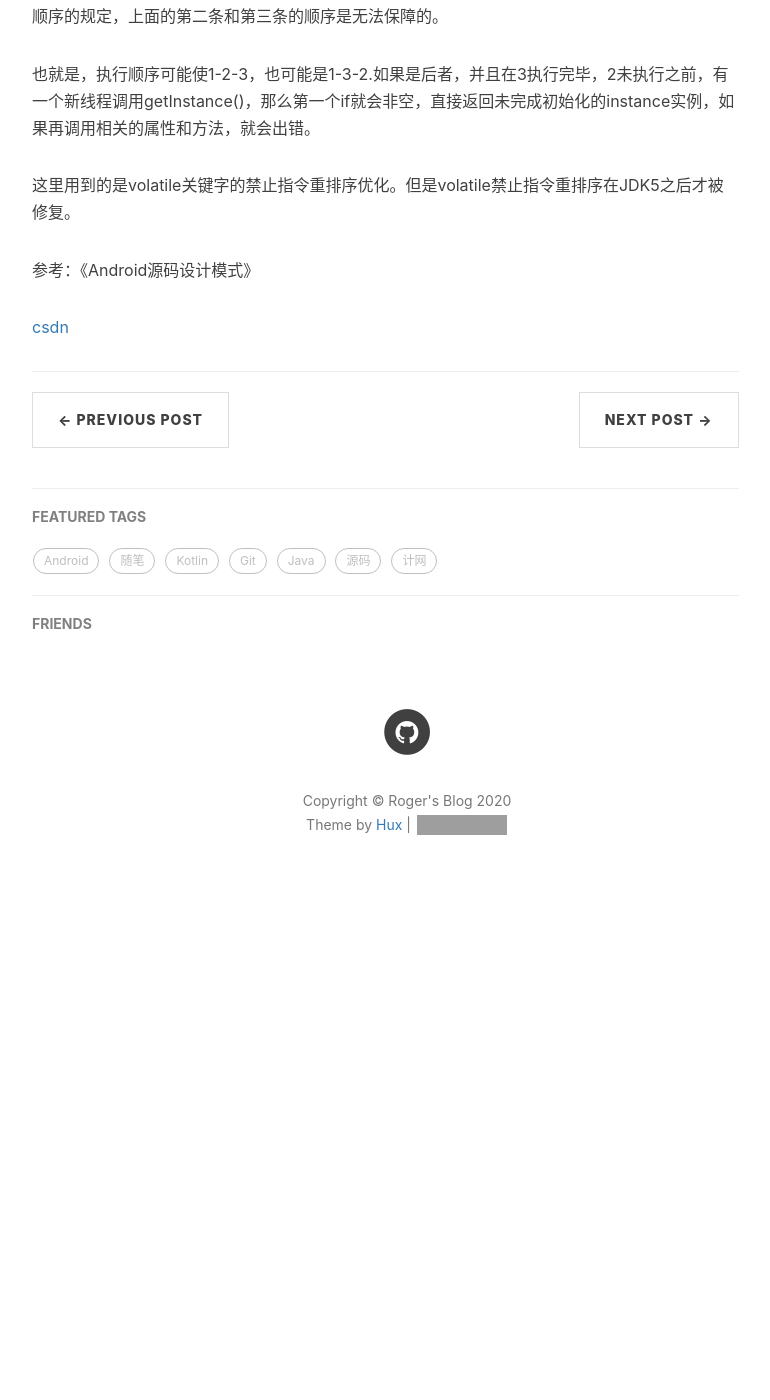
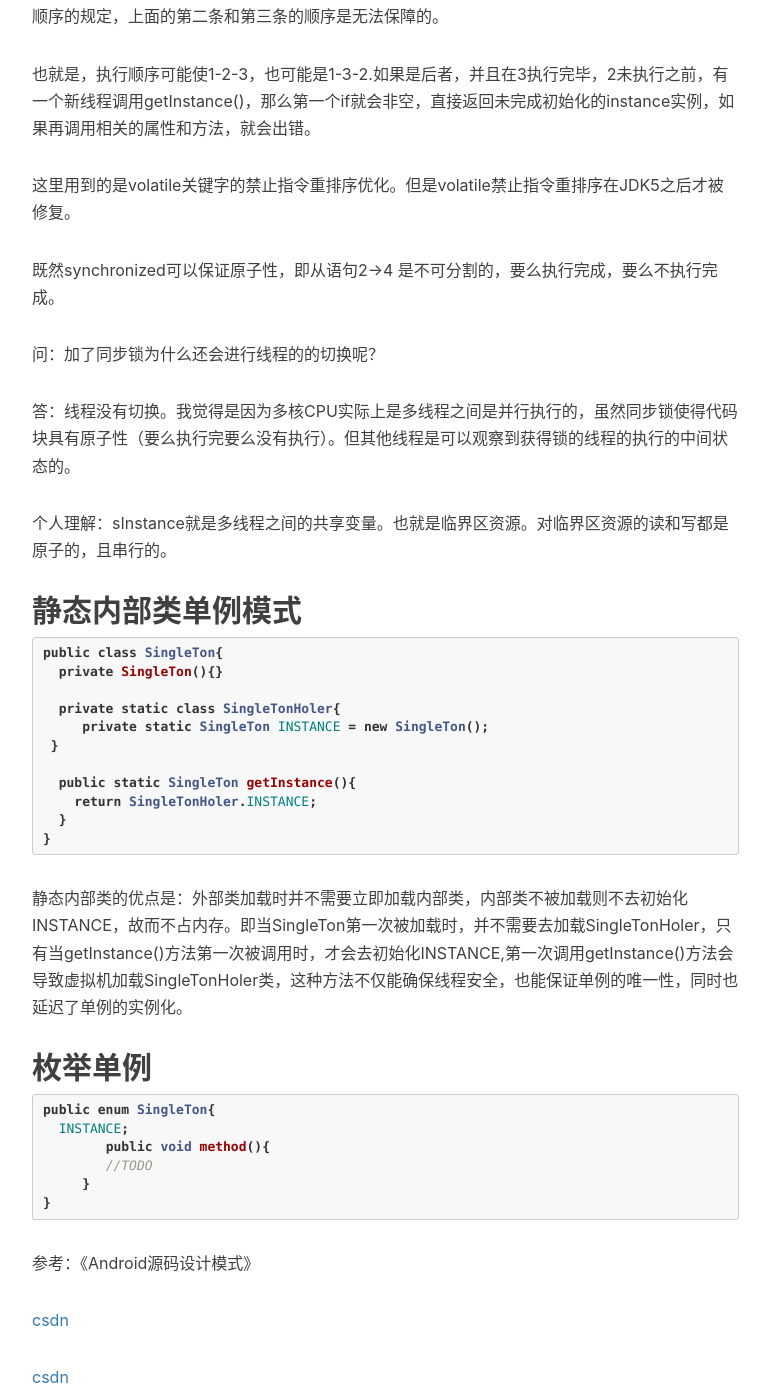
Before and after one commit to roger1245/roger1245.github.io, a Jekyll site: the page built from _posts/2020-4-1-DCL为什么要使用volatile关键字.md, in a window 1280 px wide and 1400 px high, scrolled down 2168 px. Shown: the whole window, without its empty margins (233-1003 px from the left). Built offline with Jekyll 4.4.1, drawn with Linux system fonts in a browser that asks for light colours; nearby versions of some CDN libraries; comment, search, counter and statistics services are not loaded; before the commit the page ends 3097 px from its top, so only the background shows below that; grey boxes are pictures that could not be loaded.

````diff
--- a/_posts/2020-4-1-DCL为什么要使用volatile关键字.md
+++ b/_posts/2020-4-1-DCL为什么要使用volatile关键字.md
@@ -86,6 +86,49 @@ public class Singleton {
 
 这里用到的是volatile关键字的禁止指令重排序优化。但是volatile禁止指令重排序在JDK5之后才被修复。
 
+
+
+既然synchronized可以保证原子性，即从语句2->4 是不可分割的，要么执行完成，要么不执行完成。
+
+问：加了同步锁为什么还会进行线程的的切换呢？
+
+答：线程没有切换。我觉得是因为多核CPU实际上是多线程之间是并行执行的，虽然同步锁使得代码块具有原子性（要么执行完要么没有执行）。但其他线程是可以观察到获得锁的线程的执行的中间状态的。
+
+个人理解：sInstance就是多线程之间的共享变量。也就是临界区资源。对临界区资源的读和写都是原子的，且串行的。
+
+
+
+## 静态内部类单例模式
+
+```java
+public class SingleTon{
+  private SingleTon(){}
+
+  private static class SingleTonHoler{
+     private static SingleTon INSTANCE = new SingleTon();
+ }
+
+  public static SingleTon getInstance(){
+    return SingleTonHoler.INSTANCE;
+  }
+}
+```
+
+静态内部类的优点是：外部类加载时并不需要立即加载内部类，内部类不被加载则不去初始化INSTANCE，故而不占内存。即当SingleTon第一次被加载时，并不需要去加载SingleTonHoler，只有当getInstance()方法第一次被调用时，才会去初始化INSTANCE,第一次调用getInstance()方法会导致虚拟机加载SingleTonHoler类，这种方法不仅能确保线程安全，也能保证单例的唯一性，同时也延迟了单例的实例化。
+
+## 枚举单例
+
+```java
+public enum SingleTon{
+  INSTANCE;
+        public void method(){
+        //TODO
+     }
+}
+```
+
 参考：《Android源码设计模式》
 
 [csdn](https://blog.csdn.net/Lin_coffee/article/details/79890361)
+
+[csdn](https://blog.csdn.net/mnb65482/article/details/80458571)
````
